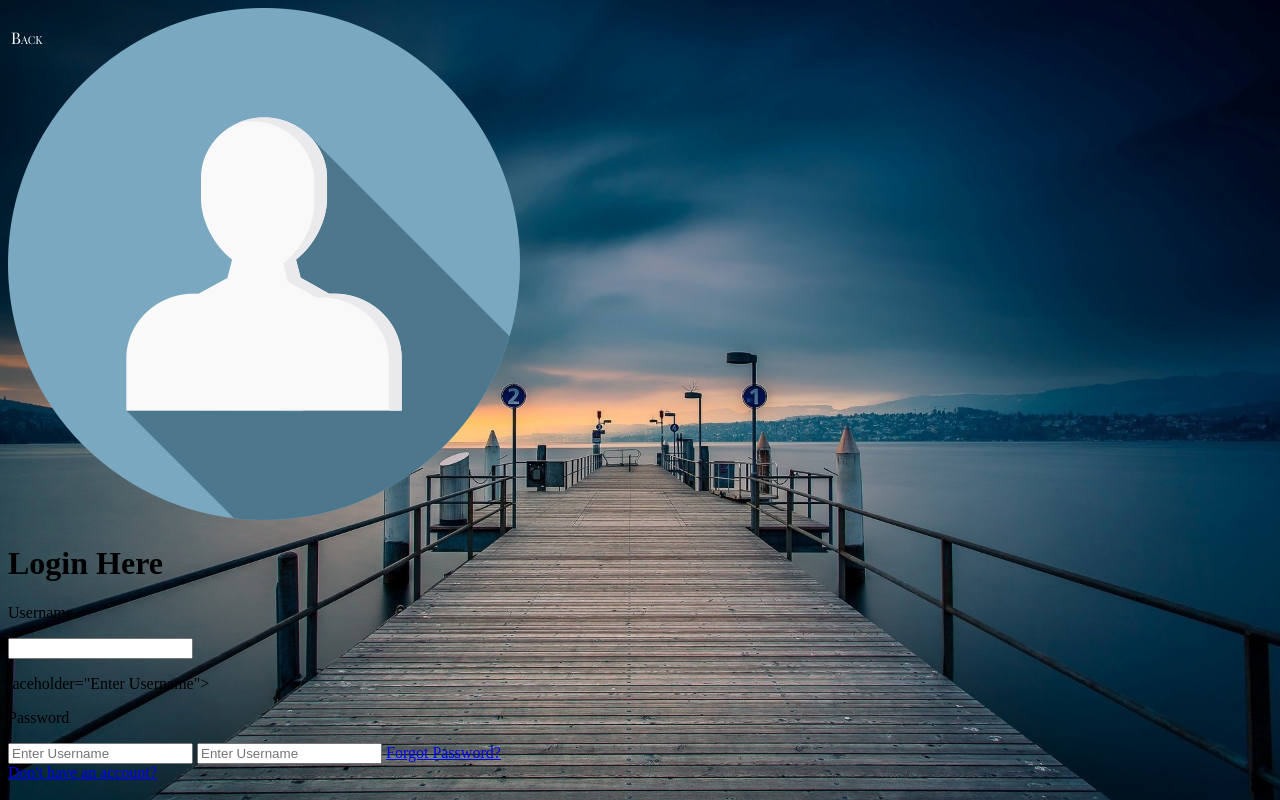
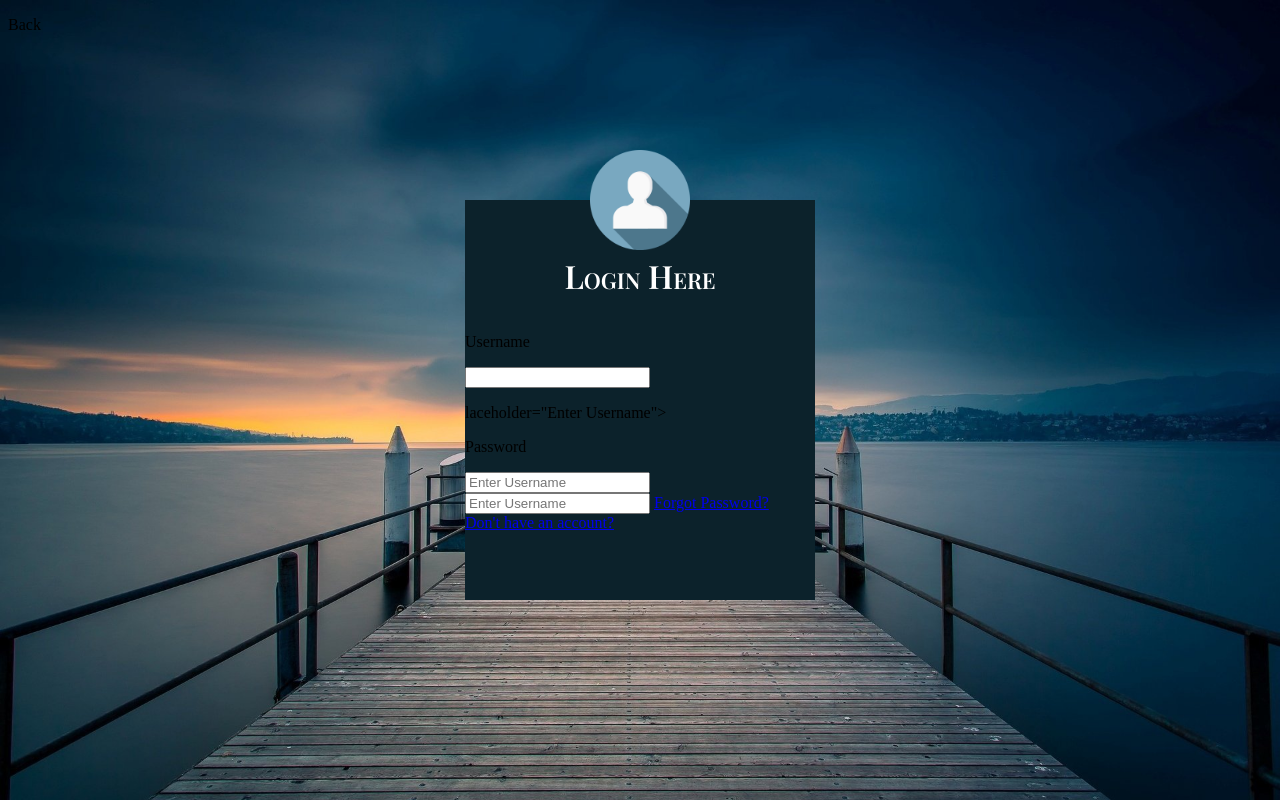
Before and after one commit to Shahza727/AeroManassas-FBLA, a plain HTML site: page travelinfo.html in a window 1280 px wide. Drawn offline with nearby package versions, Linux system fonts and the light colour scheme; a web font is replaced by a local one.

Commit message:
Add files via upload

```diff
--- a/master.css
+++ b/master.css
@@ -4,7 +4,7 @@ body{
   background-image: url(Assets/BGLN.jpg);
   background-repeat: no-repeat;
 }
-.a {
+.Rock {
   position: absolute;
   color: white;
   font-family: 'Playfair Display', sans-serif;
@@ -21,3 +21,26 @@ body{
 
   border-right:10px solid white;
 }
+.avatar{
+	width: 100px;
+	margin-left: calc(50% - 50px);
+	margin-top: -50px;
+}
+.LoginBox{
+	position: absolute;
+	width: 350px;
+	height: 400px;
+	left: 50%;
+	top: 50%;
+	background: #0c222b;
+	transform: translate(-50%, -50%);
+}
+h1{
+	margin: 0;
+	padding: 0 0 20px;
+	text-align: center;
+	color: white;
+	font-family: 'Playfair Display', sans-serif;
+	font-weight: 600;
+	font-variant: small-caps;
+}
```
